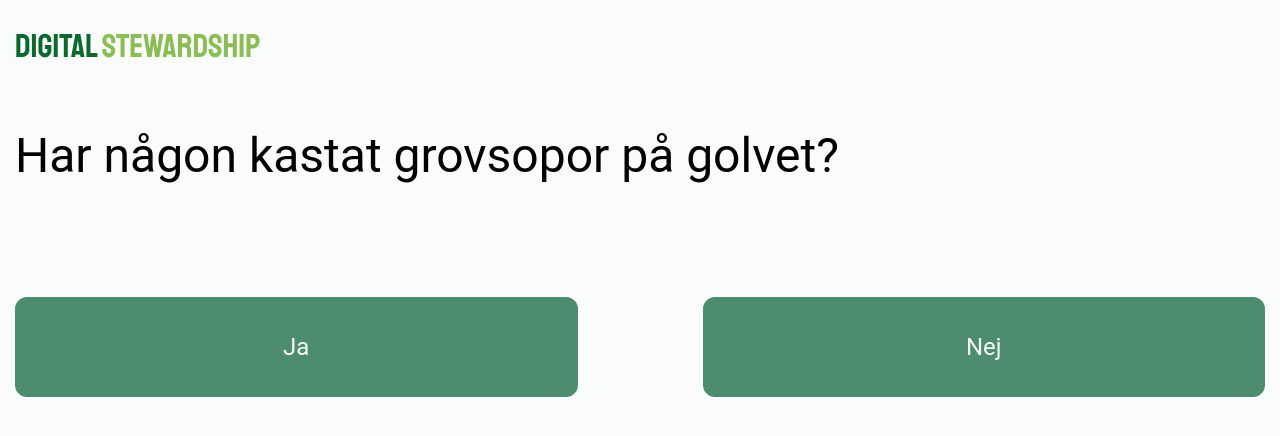
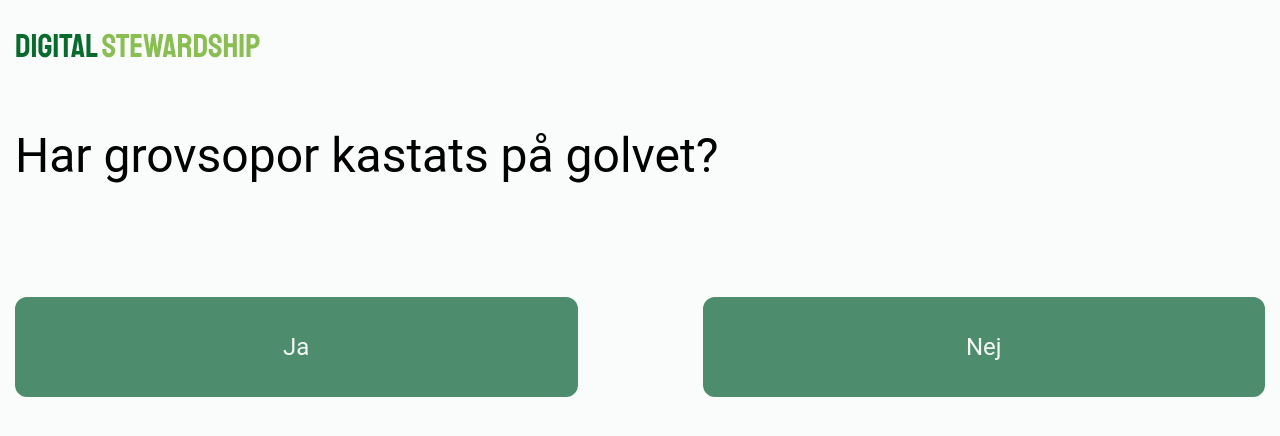
Before and after one commit to SharadPoudel/DigitalStewardship.GarbageRoomStatus.io, a website: page y/reporting_room_1.html in a window 1280 px wide. Drawn offline with Linux system fonts and the light colour scheme.

Commit message:
updated the reporting room text again

```diff
--- a/y/reporting_room_1.html
+++ b/y/reporting_room_1.html
@@ -64,7 +64,7 @@
     </nav>
     <div class="main">
         <div class="main_content">
-            <h1>Har någon kastat grovsopor på golvet?</h1>
+            <h1>Har grovsopor kastats på golvet?</h1>
             <div class="report-buttons-container">
                 <button class="report-yes" onclick="reportTrue()">
                     <h2_reporting>Ja</h2_reporting>
```
Also changed, not shown: y/reporting_room_2.html (+1 -1 lines).
